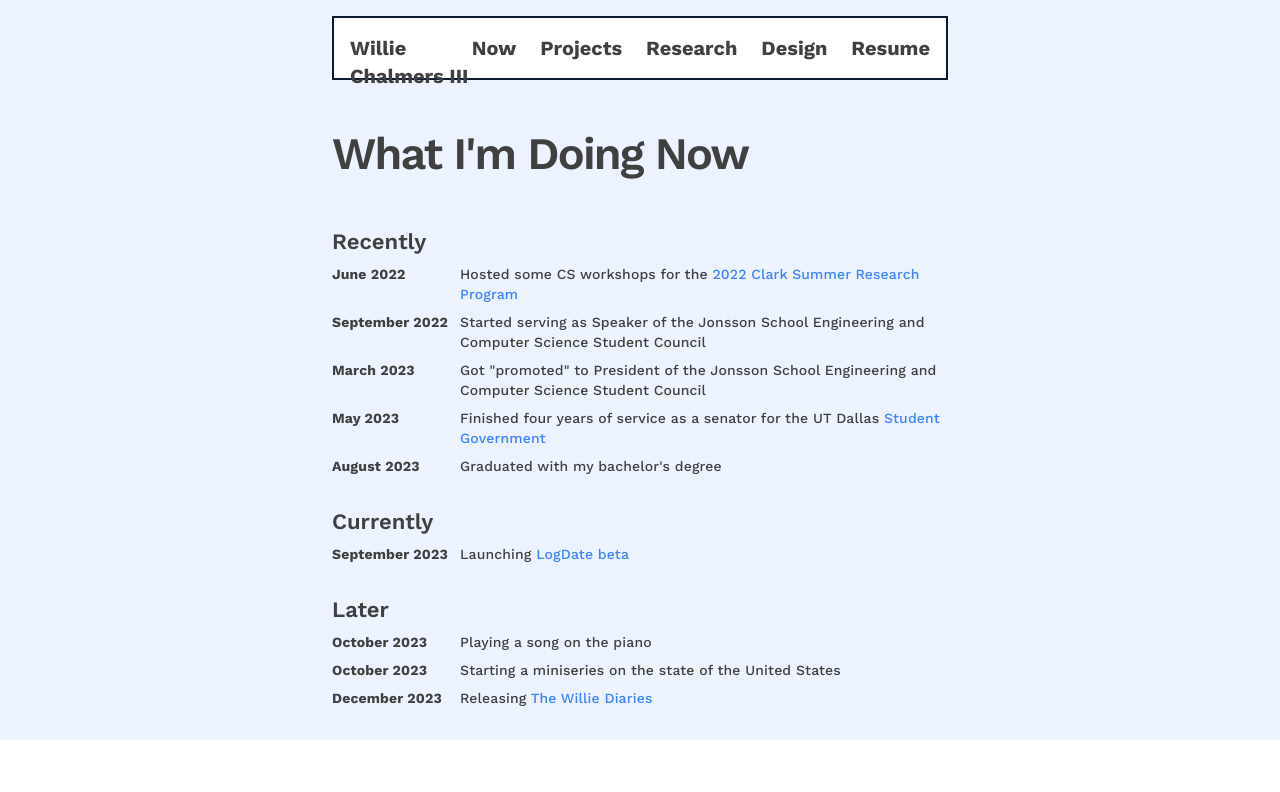
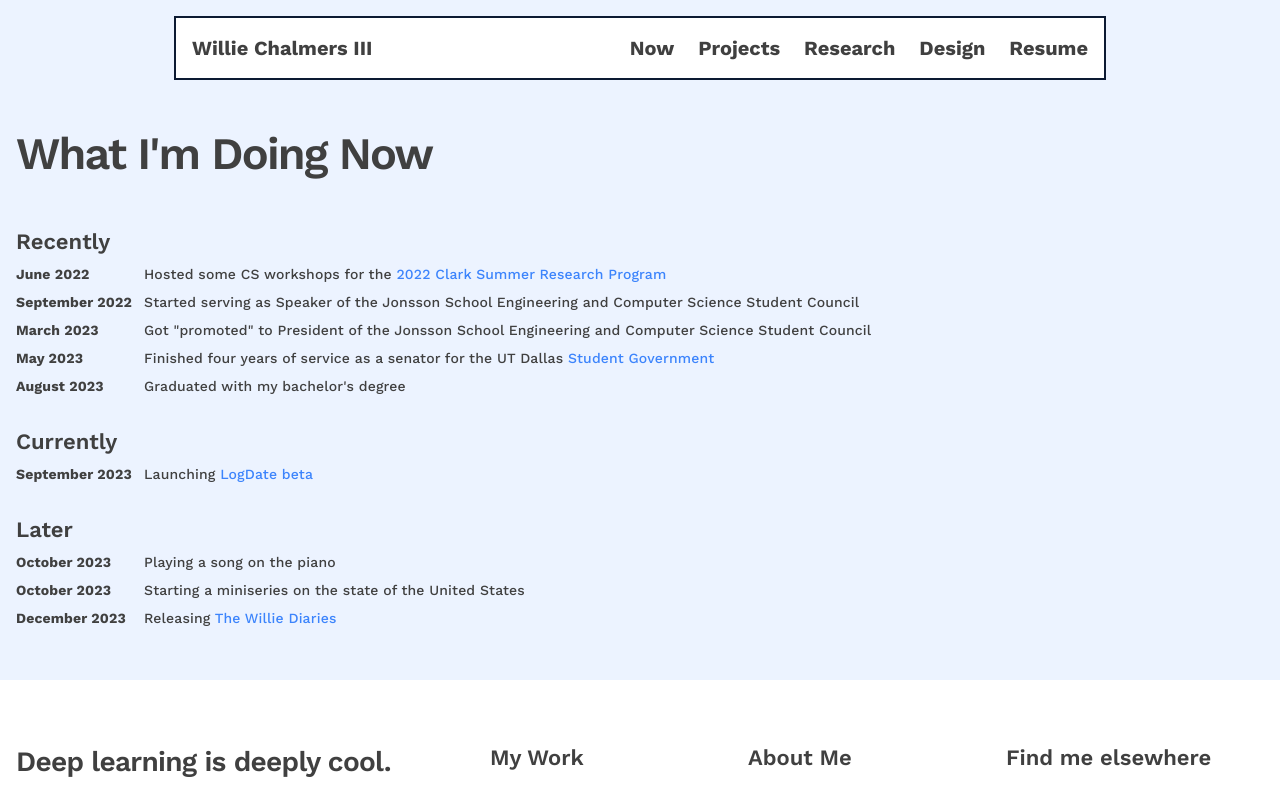
Before and after one commit to WillieCubed/website, a Next.js app: page /now in a window 1280 px wide. Shown: the top 792 px of the page. Built offline with nearby package versions, Linux system fonts and the light colour scheme.

Commit message:
chore: Update /now page content alignment

```diff
--- a/app/(pages)/now/page.tsx
+++ b/app/(pages)/now/page.tsx
@@ -21,8 +21,8 @@ function NowItem({ date, children }: React.PropsWithChildren<NowItemData>) {
 export default function NowPage() {
   return (
     <div className="min-h-[75vh]">
-      <main className="p-4 lg:grid lg:grid-cols-12 lg:gap-x-4">
-        <div className="mt-8 mb-8 row-span-1 col-start-1 lg:col-start-3 xl:col-start-4 lg:col-span-8 xl:col-span-6">
+      <main className="p-4 gridded max-w-breakpoint-2xl mx-auto">
+        <div className="mt-8 mb-8 tablet:row-span-1 tablet:col-start-2 tablet:col-span-8">
           <div className="text-display-medium font-display">
             What I&apos;m Doing Now
           </div>
@@ -77,7 +77,7 @@ export default function NowPage() {
         </section>
         <section
           id="later"
-          className="py-4 row-span-1 col-start-1 lg:col-start-3 xl:col-start-4 lg:col-span-8 xl:col-span-6"
+          className="py-4 tablet:row-span-1 tablet:col-start-2 tablet:col-span-8"
         >
           <h1 className="text-title-large">Later</h1>
           <ul className="mt-2 space-y-2">
--- a/components/SiteHeader.tsx
+++ b/components/SiteHeader.tsx
@@ -19,11 +19,11 @@ function getWidthCss(path: string) {
     return 'tablet:col-start-1 tablet:col-span-8';
   }
   switch (path) {
+    case '/now':
+      return 'tablet:col-start-2 tablet:col-span-6';
     case '/design':
     case '/research':
       return 'tablet:col-start-2 tablet:col-span-6';
-    case '/now':
-      return 'tablet:col-start-3 tablet:col-span-4';
     case '/404':
       return 'max-w-breakpoint-lg mx-auto';
     case '/':
@@ -37,9 +37,9 @@ function shouldEnableGrid(path: string) {
     return true;
   }
   switch (path) {
-    case '/now':
     case '/research':
     case '/design':
+    case '/now':
       return true;
     case '/404':
     case '/':
```
